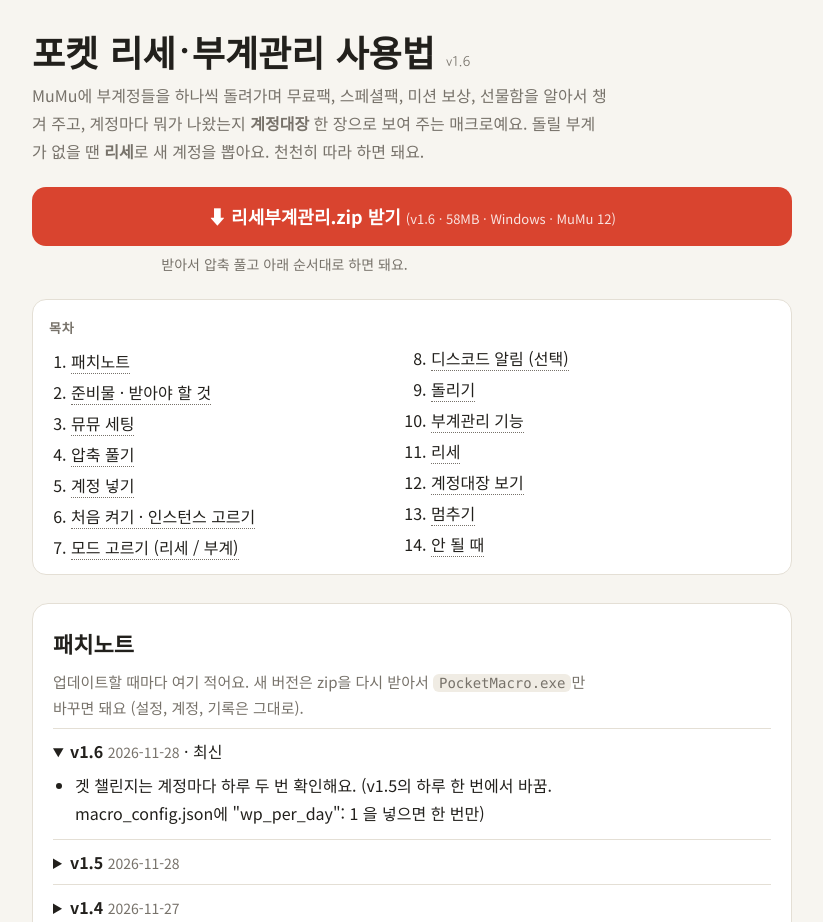
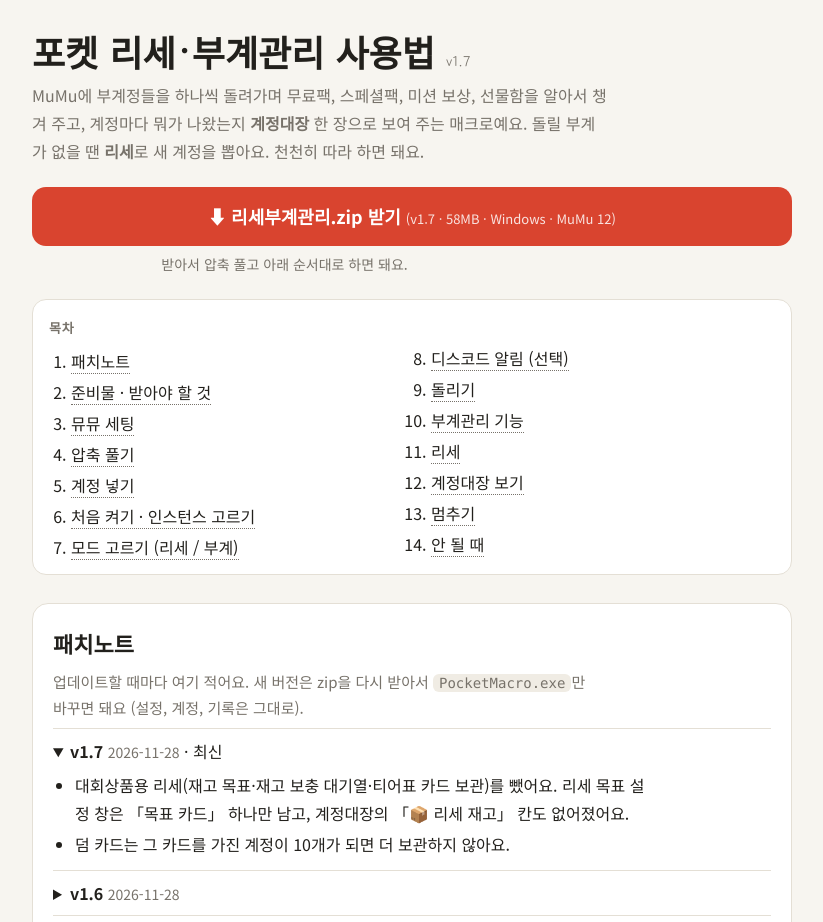
Before and after one commit to pokepocket/Pocket, a plain HTML site: page guide/index.html in a window 1280 px wide. Shown: the top 922 px of the page, without its empty margins (228-1051 px from the left). Drawn offline with Linux system fonts and the light colour scheme.

Commit message:
사용법 v1.7

```diff
--- a/guide/index.html
+++ b/guide/index.html
@@ -82,11 +82,11 @@ footer { color: var(--dim); font-size: 13px; text-align:center; margin-top: 26px
 </head>
 <body>
 <main>
-<h1>포켓 리세·부계관리 사용법 <span class="ver">v1.6</span></h1>
+<h1>포켓 리세·부계관리 사용법 <span class="ver">v1.7</span></h1>
 <p class="lead">MuMu에 부계정들을 하나씩 돌려가며 무료팩, 스페셜팩, 미션 보상, 선물함을 알아서 챙겨 주고,
 계정마다 뭐가 나왔는지 <b>계정대장</b> 한 장으로 보여 주는 매크로예요. 돌릴 부계가 없을 땐 <b>리세</b>로 새 계정을 뽑아요. 천천히 따라 하면 돼요.</p>
 
-<a class="dl" href="https://github.com/pokepocket/Pocket/releases/latest/download/reroll-bugye.zip">⬇ 리세부계관리.zip 받기 <small>(v1.6 · 58MB · Windows · MuMu 12)</small></a>
+<a class="dl" href="https://github.com/pokepocket/Pocket/releases/latest/download/reroll-bugye.zip">⬇ 리세부계관리.zip 받기 <small>(v1.7 · 58MB · Windows · MuMu 12)</small></a>
 <p class="dlnote">받아서 압축 풀고 아래 순서대로 하면 돼요.</p>
 <nav><b>목차</b>
 <ol>
@@ -111,10 +111,12 @@ footer { color: var(--dim); font-size: 13px; text-align:center; margin-top: 26px
 
 
 
+
 <section id="patch">
 <h2 class="ph">패치노트</h2>
 <p class="lead2">업데이트할 때마다 여기 적어요. 새 버전은 zip을 다시 받아서 <code>PocketMacro.exe</code>만 바꾸면 돼요 (설정, 계정, 기록은 그대로).</p>
-<details open><summary><b>v1.6</b> <span class="pdate">2026-11-28</span> · 최신</summary><ul><li>겟 챌린지는 계정마다 하루 두 번 확인해요. (v1.5의 하루 한 번에서 바꿈. macro_config.json에 &quot;wp_per_day&quot;: 1 을 넣으면 한 번만)</li></ul></details>
+<details open><summary><b>v1.7</b> <span class="pdate">2026-11-28</span> · 최신</summary><ul><li>대회상품용 리세(재고 목표·재고 보충 대기열·티어표 카드 보관)를 뺐어요. 리세 목표 설정 창은 「목표 카드」 하나만 남고, 계정대장의 「📦 리세 재고」 칸도 없어졌어요.</li><li>덤 카드는 그 카드를 가진 계정이 10개가 되면 더 보관하지 않아요.</li></ul></details>
+<details><summary><b>v1.6</b> <span class="pdate">2026-11-28</span></summary><ul><li>겟 챌린지는 계정마다 하루 두 번 확인해요. (v1.5의 하루 한 번에서 바꿈. macro_config.json에 &quot;wp_per_day&quot;: 1 을 넣으면 한 번만)</li></ul></details>
 <details><summary><b>v1.5</b> <span class="pdate">2026-11-28</span></summary><ul><li>토요일 스페셜 팩 때 계정마다 「캐시 삭제」를 하던 것 끔: 계정마다 6분씩 더 걸리기만 해서 이제 바로 깝니다. (게임 에러 102-243-099가 실제로 뜰 때만 캐시를 지워요)</li><li>겟 챌린지는 계정마다 하루 한 번만 해요.</li><li>크라운은 몬스터볼 1장, 나머지는 같은 카드가 3장 이상 나올 때만 보관해요.</li><li>튜토리얼 중 구글 로그인 창이 뜨면 닫고 게임으로 돌아가요. (그 창에서 20분씩 멈추던 것)</li><li>리세 목표 설정 창이 작은 화면에서 잘리던 것 고침.</li><li>계정대장에 「📦 리세 재고」 칸 추가: 재고 목표 카드마다 몇 계정이 가졌는지.</li></ul></details>
 <details><summary><b>v1.4</b> <span class="pdate">2026-11-27</span></summary><ul><li>「광산 막힘 … accounts\claims\….tmp」(Errno 2) 고침: 광산 기록 폴더가 없을 때 처음 기록하다 실패했어요. 이제 폴더를 먼저 만들어요. (광산이 계속 막히던 원인)</li><li>튜토리얼 팩 자르기 화면에서 20분씩 멈추던 것 고침: 30번 넘게 잘라도 그대로면 게임을 다시 켜요.</li></ul></details>
 <details><summary><b>v1.3</b> <span class="pdate">2026-11-27</span></summary><ul><li>게임 업데이트로 배틀 화면이 바뀌어서 광산(스텝업 렌탈)과 랜덤 배틀 미션이 안 돌던 문제 고침: 「배틀!」 버튼을 새 화면에서도 찾아요.</li><li>배틀·광산 중 VM이 멈추면(좀비) 바로 다시 켜고 이어서 해요. 그때 생긴 실패는 계정 실패로 세지 않아요.</li><li>겟 챌린지 목록에서 홈·소셜 화면으로 튕기면 다시 열어서 끝까지 봐요 (리세 26팩으로 끝나던 판 줄어듦).</li><li>튜토리얼 팩 자르기 화면이 멈추면 게임을 다시 켜요.</li><li>리세: 피카츄·이브이·테마 프로모 미션 탭은 건너뛰고 모래시계 주는 것만 받아요 (첫 파트너 스페셜 팩은 그대로).</li><li>부계관리에서 깔 계정을 3분 넘게 기다리면 그 사이 리세 한 판을 돌아요.</li><li>계정대장: 같은 이름 ◆ 카드 때문에 팩 이름(샤메 등)이 빠지던 것 고침, 등급·티어 필터 동시 선택 고침.</li></ul></details>
```
